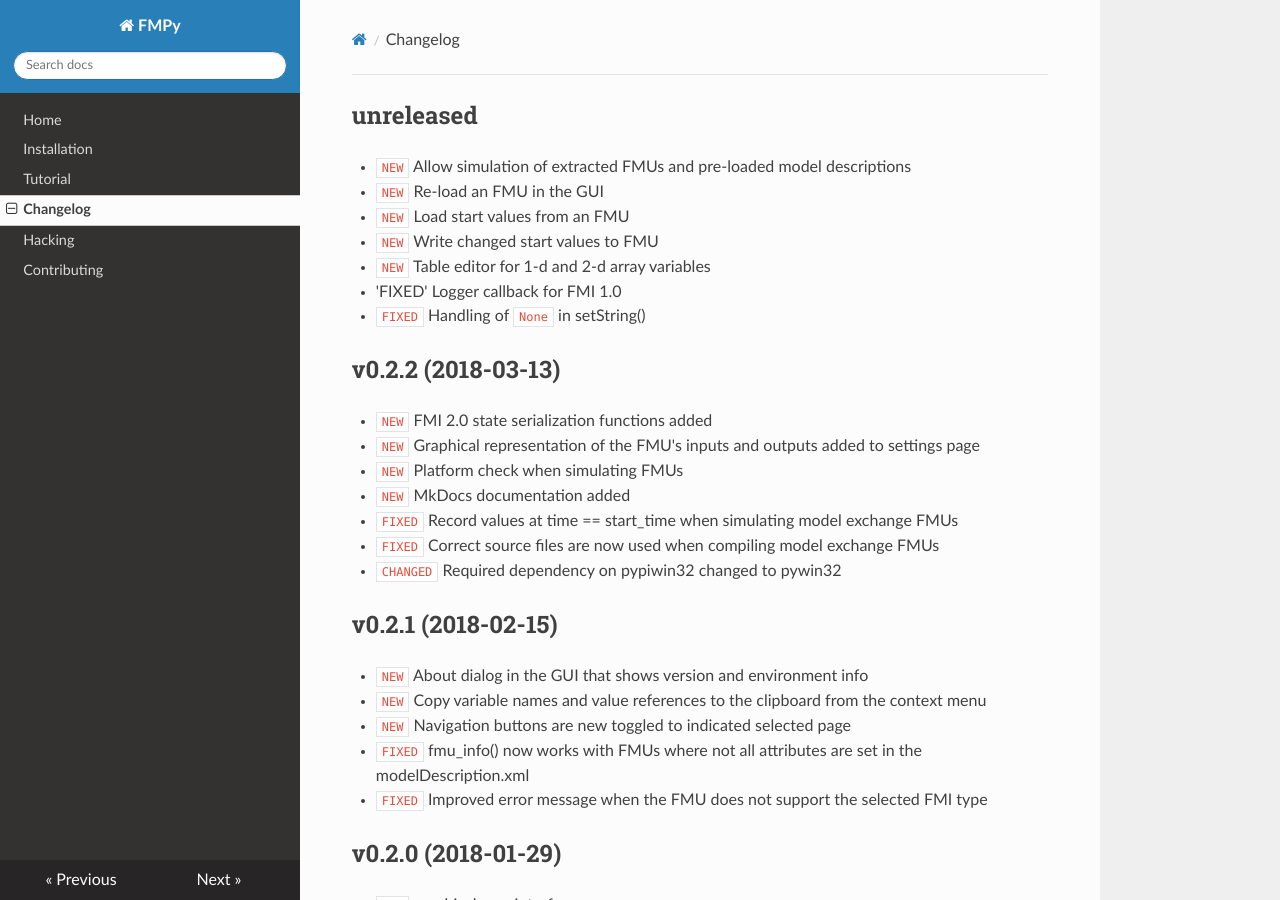
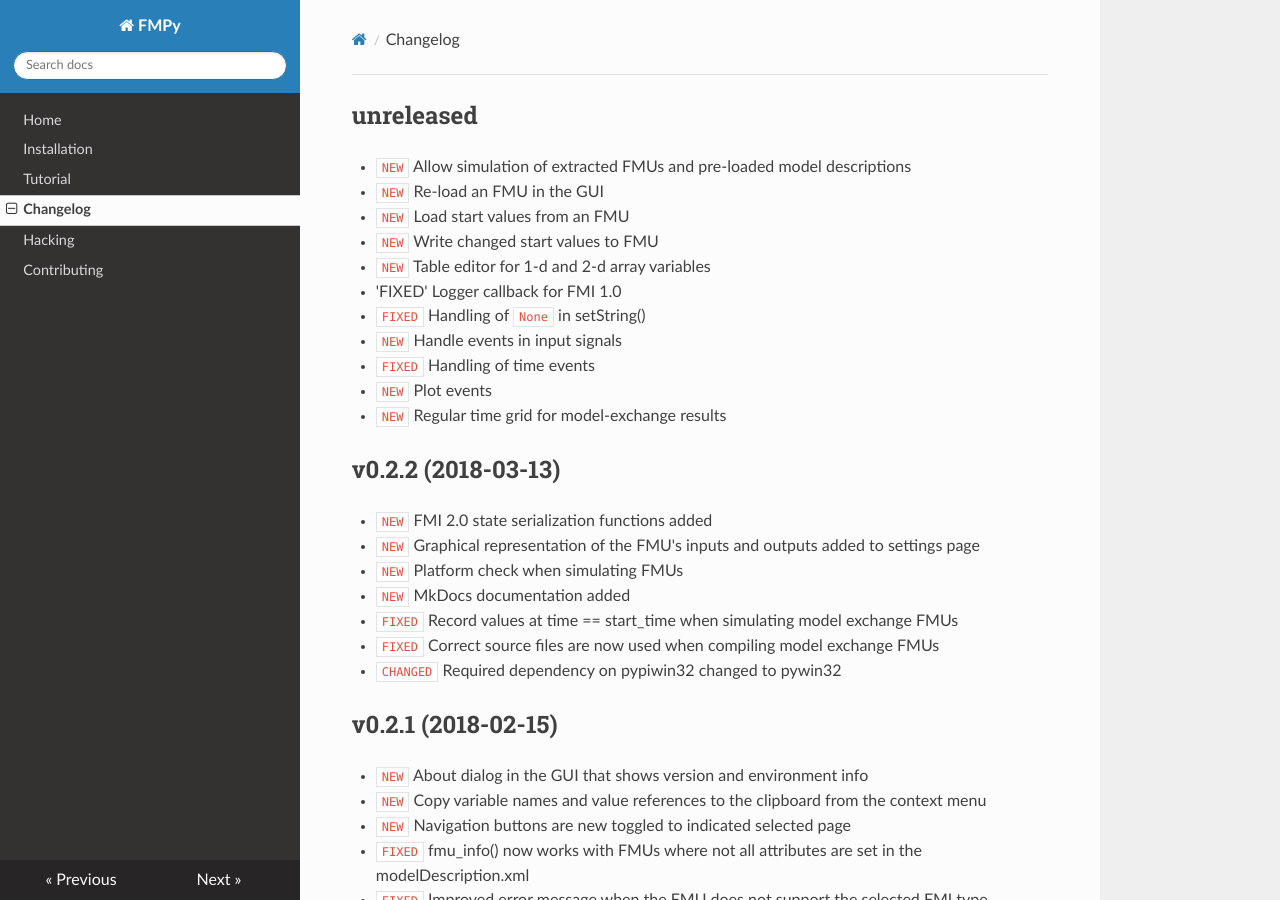
Before and after one commit to CATIA-Systems/FMPy, an MkDocs documentation site: the page built from docs/changelog.md, in a window 1280 px wide and 900 px high. Built offline with MkDocs 1.6.1, drawn with Linux system fonts in a browser that asks for light colours; nearby versions of some CDN libraries; old or Windows-style settings are respelled for this version of MkDocs.

Commit message:
Update changelog

```diff
--- a/docs/changelog.md
+++ b/docs/changelog.md
@@ -7,6 +7,10 @@
 - `NEW` Table editor for 1-d and 2-d array variables
 - 'FIXED' Logger callback for FMI 1.0
 - `FIXED` Handling of `None` in setString()
+- `NEW` Handle events in input signals
+- `FIXED` Handling of time events
+- `NEW` Plot events
+- `NEW` Regular time grid for model-exchange results
 
 ## v0.2.2 (2018-03-13)
 
```
